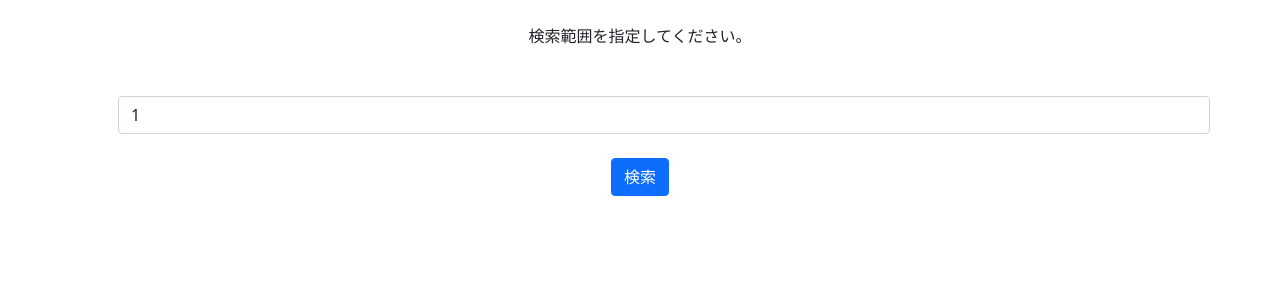
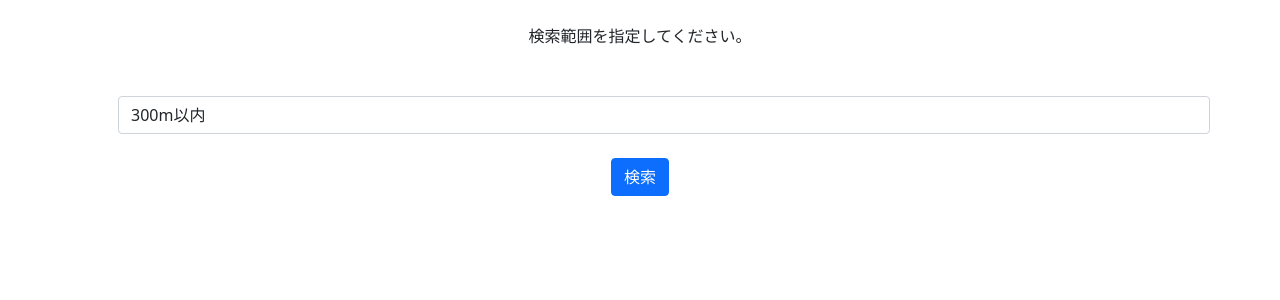
Before and after one commit to a2c6201/Fany, a Flask app: page / in a window 1280 px wide. Shown: the part 74-374 px from the top of the page. Run offline with Flask 2, Linux system fonts and the light colour scheme; some libraries are stand-ins or nearby versions.

Commit message:
optionタグにvalueを設定し検索範囲m表示

```diff
--- a/templates/index.html
+++ b/templates/index.html
@@ -8,10 +8,11 @@
       <div class="form-group">
         <label class="m-4" for="range">検索範囲を指定してください。</label>
         <select class="m-4 form-control" name="range" id="range">
-          <option>1</option>
-          <option>2</option>
-          <option>3</option>
-          <option>4</option>
+          <option value="1">300m以内</option>
+          <option value="2">500m以内</option>
+          <option value="3">1km以内</option>
+          <option value="4">2km以内</option>
+          <option value="5">3km以内</option>
         </select>
       </div>
       <input type="submit" class="btn btn-primary" value="検索" />
```
